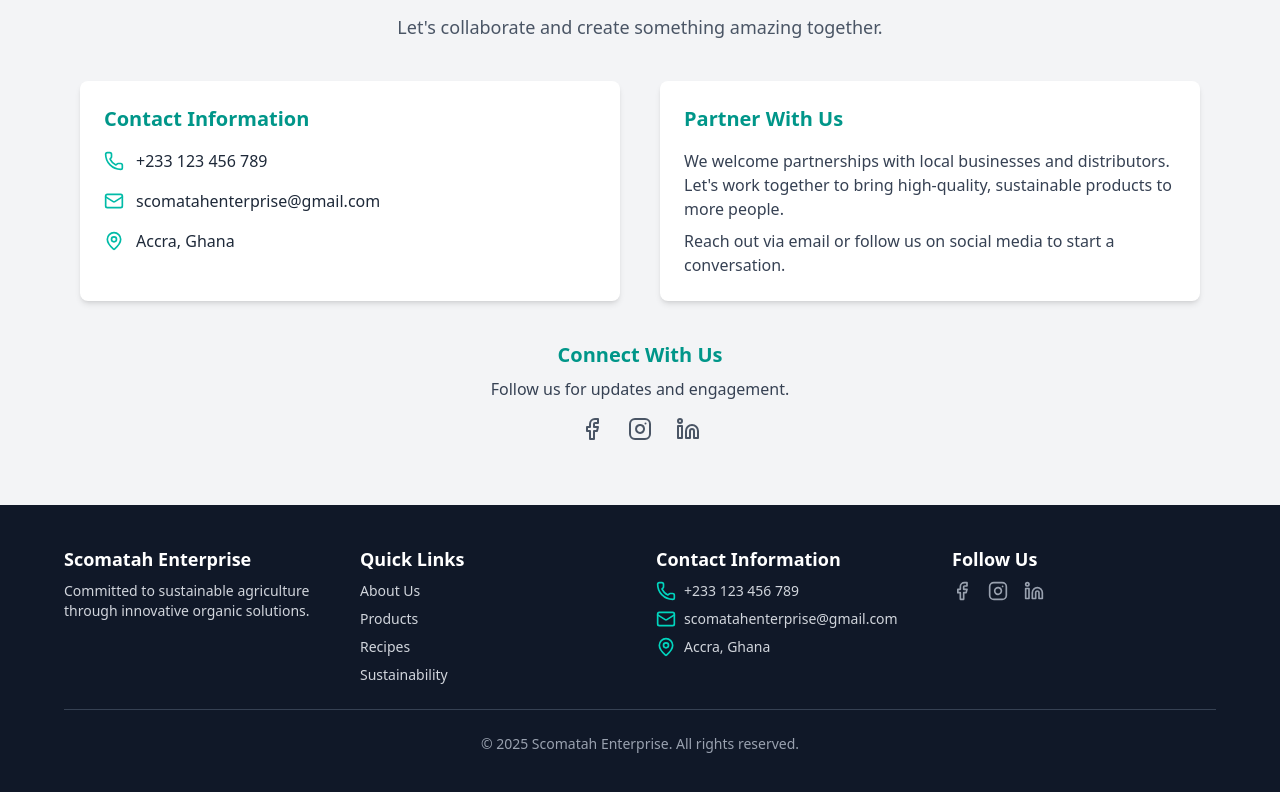
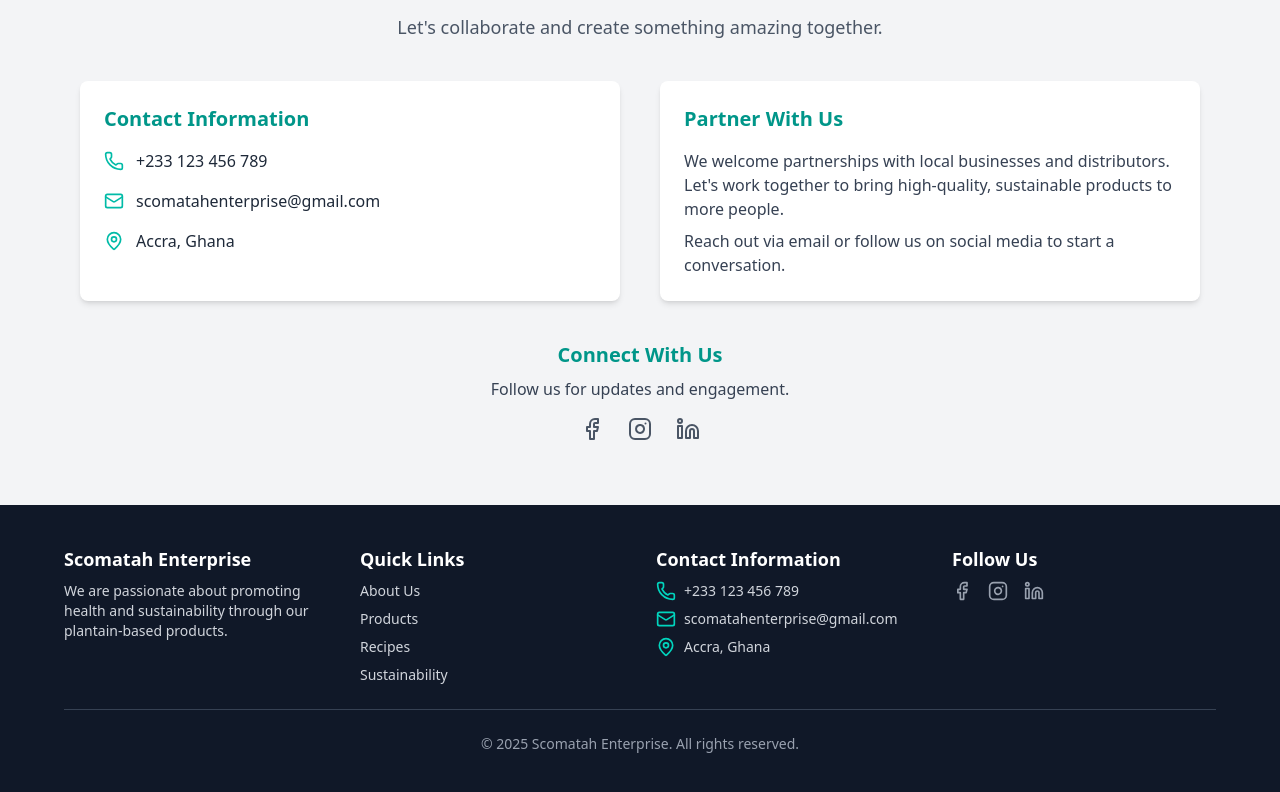
Before and after one commit to Rutelyn/scomatah, a React (Vite) app: page / in a window 1280 px wide. Shown: the part 4233-5025 px from the top of the page. Built offline with nearby package versions, Linux system fonts and the light colour scheme.

Commit message:
footer editing

```diff
--- a/src/assets/components/footer.jsx
+++ b/src/assets/components/footer.jsx
@@ -11,7 +11,7 @@
           <div>
             <h2 className="text-lg font-bold text-white">Scomatah Enterprise</h2>
             <p className="mt-2 text-sm">
-              Committed to sustainable agriculture through innovative organic solutions.
+            We are passionate about promoting health and sustainability through our plantain-based products.
             </p>
           </div>
 
```
